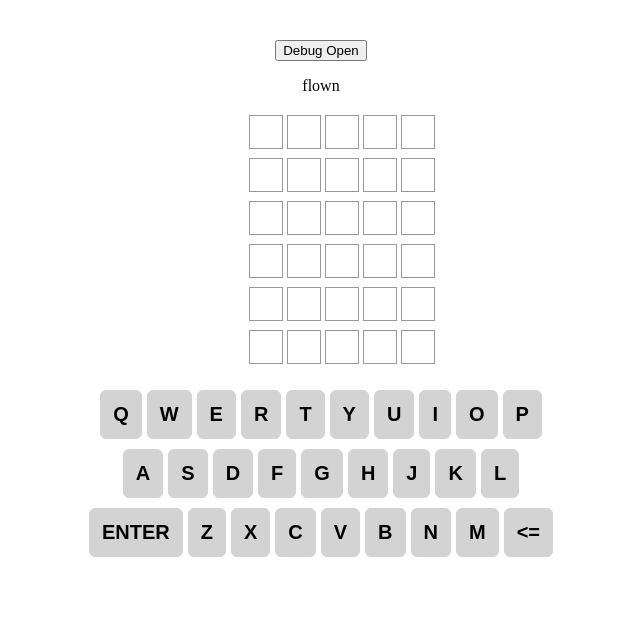
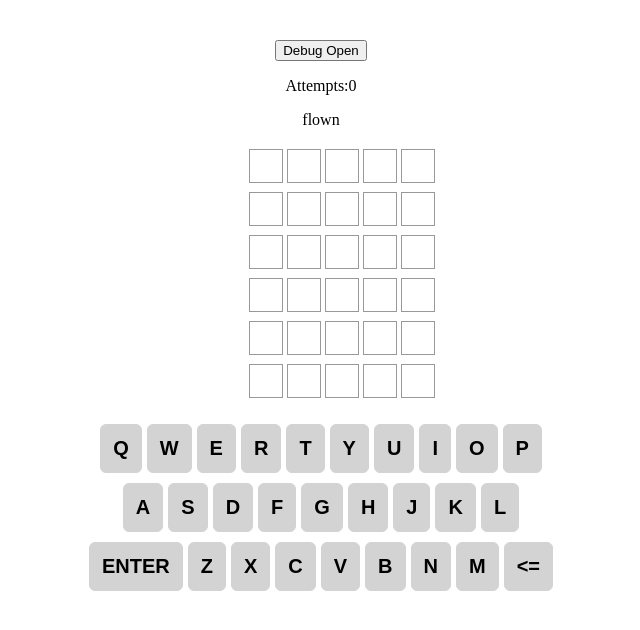
Before and after one commit to StuartLiam/Not_Wordle, a React (Vite) app: page / in a window 1280 px wide. Shown: the top 630 px of the page, without its empty margins (319-959 px from the left). Built offline with nearby package versions, Linux system fonts and the light colour scheme.

Commit message:
Added attempts variable

```diff
--- a/src/App.tsx
+++ b/src/App.tsx
@@ -10,13 +10,14 @@ import type { state } from './types/types';
 function App() {
   const answer = WordGenerator();
   const [input, setInput] = useState<string[]>([]);
-
+  const [attempts, setAttempts] = useState(0);
   const [modalOpen, setModalOpen] = useState(false);
   const [keyboardStates, setKeyboardStates] = useState(new Map<string, state>([
     ["A", 0], ["B", 0], ["C", 0], ["D", 0], ["E", 0], ["F", 0], ["G", 0], ["H", 0], ["I", 0],
     ["J", 0], ["K", 0], ["L", 0], ["M", 0], ["N", 0], ["O", 0], ["P", 0], ["Q", 0], ["R", 0],
     ["S", 0], ["T", 0], ["U", 0], ["V", 0], ["W", 0], ["X", 0], ["Y", 0], ["Z", 0]
   ]));
+
   const addLetter = (letter:string) => {
     if(input.length < 5) {
       setInput(input.concat(letter));
@@ -41,6 +42,7 @@ function App() {
       }
       setKeyboardStates(newMap);
       setInput([])
+      setAttempts(attempts + 1);
     }
   })
 
@@ -146,6 +148,7 @@ function App() {
 
                }
            />
+      <p>Attempts:{attempts}</p>
       <p>{answer}</p>
       <Grid currInput = {input}/>
       <KeyBoard states = {keyboardStates}></KeyBoard>
```
